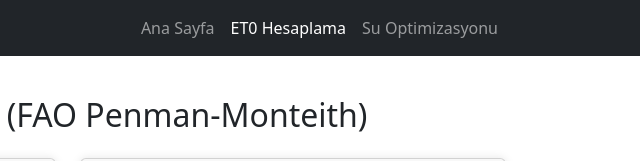
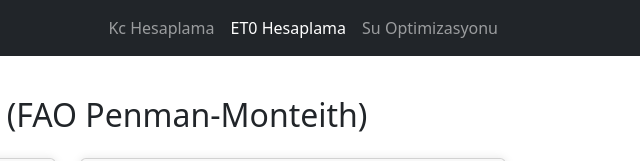
Before and after one commit to ilkerkocak/bitkisutuketimi, a plain HTML site: page eto-hesaplama.html in a window 1280 px wide. Shown: the top 161 px of the page, 572-1212 px from the left. Drawn offline with nearby package versions, Linux system fonts and the light colour scheme.

Commit message:
Update eto-hesaplama.html

```diff
--- a/eto-hesaplama.html
+++ b/eto-hesaplama.html
@@ -17,7 +17,7 @@
             <div class="collapse navbar-collapse" id="navbarNav">
                 <ul class="navbar-nav ms-auto">
                     <li class="nav-item">
-                        <a class="nav-link" href="index.html">Ana Sayfa</a>
+                        <a class="nav-link" href="index.html">Kc Hesaplama</a>
                     </li>
                     <li class="nav-item">
                         <a class="nav-link active" href="eto-hesaplama.html">ET0 Hesaplama</a>
```
